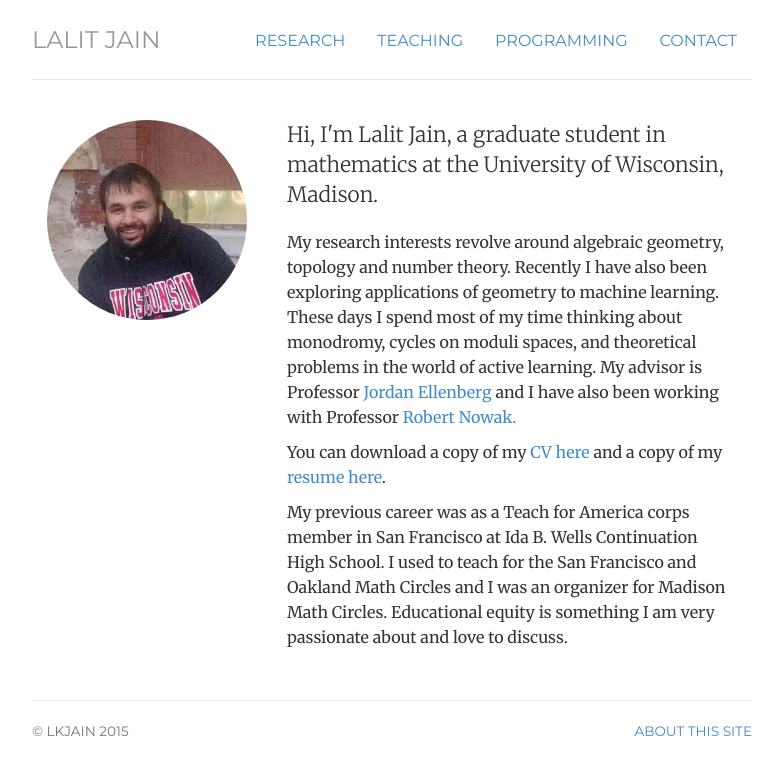
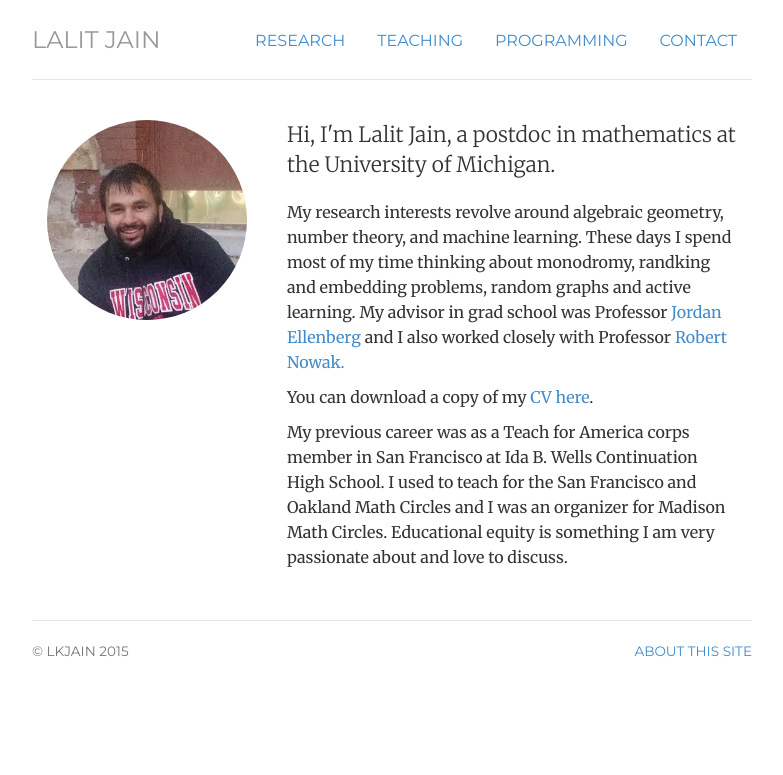
Before and after one commit to lalitkumarj/lalitkumarj.github.io, a Jekyll site: the page built from index.html, in a window 1280 px wide. Shown: the top 775 px of the page, without its empty margins (248-1031 px from the left). Built offline with Jekyll 4.4.1, drawn with Linux system fonts in a browser that asks for light colours.

Commit message:
Updated CV.

```diff
--- a/index.html
+++ b/index.html
@@ -13,12 +13,12 @@ description: Lalit Jain
   </div>
   <div class="col-sm-8">
     <p class="lead" >
-      Hi, I'm Lalit Jain, a graduate student in mathematics at the University of Wisconsin, Madison.
+      Hi, I'm Lalit Jain, a postdoc in mathematics at the University of Michigan.
     </p>
 
-    <p> My research interests revolve around algebraic geometry, topology  and number theory. Recently I have also been exploring applications of geometry to machine learning. These days I spend most of my time thinking about monodromy, cycles on moduli spaces, and theoretical problems in the world of active learning. My advisor is Professor <a href="http://math.wisc.edu/~ellenber">Jordan Ellenberg</a> and I have also been working with Professor <a href="http://nowak.ece.wisc.edu">Robert Nowak.</a></p>
+    <p> My research interests revolve around algebraic geometry, number theory, and machine learning. These days I spend most of my time thinking about monodromy, randking and embedding problems, random graphs and active learning. My advisor in grad school was Professor <a href="http://math.wisc.edu/~ellenber">Jordan Ellenberg</a> and I also worked closely with Professor <a href="http://nowak.ece.wisc.edu">Robert Nowak.</a></p>
 
-    <p>You can download a copy of my <a href="/files/LalitJainC.pdf">CV here</a> and a copy of my <a href="/files/LalitJainResum.pdf">resume here</a>.</p>
+    <p>You can download a copy of my <a href="/files/LalitJainCVWebsite.pdf">CV here</a>.
 
     <p> My previous career was as a Teach for America corps member in San Francisco at Ida B. Wells Continuation High School. I used to teach for the San Francisco and Oakland Math Circles and I was an organizer for Madison Math Circles. Educational equity is something I am very passionate about and love to discuss. </p>
 
```
Also changed, not shown: 2 other files.
